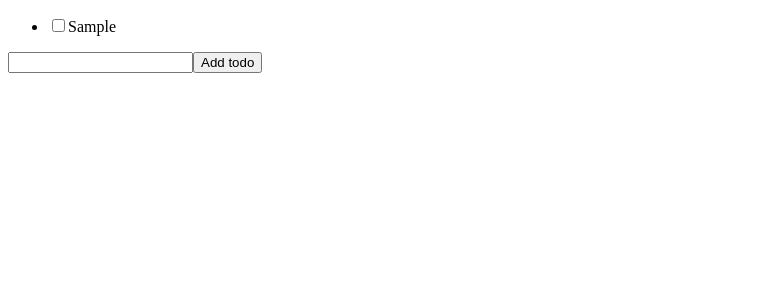
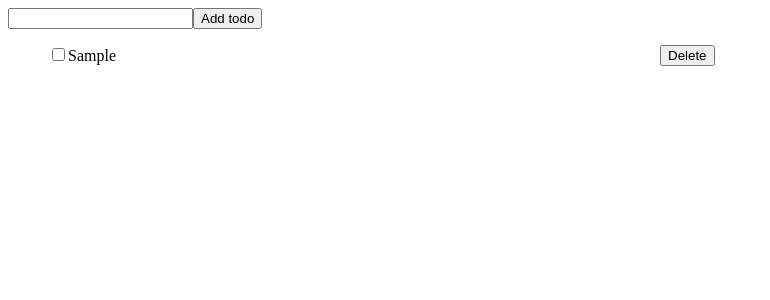
Before and after one commit to godfreyturqz/todo-ts, a React (Create React App) app: page / in a window 1280 px wide. Both pictures are taken after typing "Sample" into the empty fields and a click on the button "Add todo". Shown: the top 300 px of the page, without its empty margins (0-770 px from the left). Built offline with nearby package versions, Linux system fonts and the light colour scheme.

Commit message:
add toggleTodo function

```diff
--- a/src/App.tsx
+++ b/src/App.tsx
@@ -14,10 +14,21 @@ const App: React.FC = () => {
     setTodos([...todos, {text: newTodo, complete: false}])
   }
 
+  const toggleTodo: ToggleTodo = (selectedTodo) => {
+    const newTodos = todos.map(todo => {
+      if(todo !== selectedTodo) return todo
+      return {
+        ...todo,
+        complete: !todo.complete
+      }
+    })
+    setTodos(newTodos)
+  }
+
   return (
     <div>
-      <TodoList todos={todos}/>
       <AddTodoForm addTodo={addTodo}/>
+      <TodoList todos={todos} toggleTodo={toggleTodo}/>
     </div>
   )
 }
--- a/src/TodoList.tsx
+++ b/src/TodoList.tsx
@@ -2,13 +2,14 @@ import TodoListItem from './TodoListItem'
 
 interface TodoListProps {
     todos: Array<Todo>
+    toggleTodo: ToggleTodo
 }
 
-const TodoList: React.FC<TodoListProps> = ({todos}) => {
+const TodoList: React.FC<TodoListProps> = ({todos, toggleTodo}) => {
     return (
         <ul>
             {
-                todos.map(todo => <TodoListItem todo={todo}/> )
+                todos.map(todo => <TodoListItem todo={todo} toggleTodo={toggleTodo}/> )
             }
         </ul>
     )
--- a/src/TodoListItem.tsx
+++ b/src/TodoListItem.tsx
@@ -1,14 +1,21 @@
 interface TodoListItemProps {
     todo: Todo
+    toggleTodo: ToggleTodo
 }
 
-const TodoListItem: React.FC<TodoListItemProps> = ({todo}) => {
+const TodoListItem: React.FC<TodoListItemProps> = ({todo, toggleTodo}) => {
+
     return (
-        <li>
-            <label>
-                <input type="checkbox" checked={todo.complete}/>
-                {todo.text}
-            </label>
+        <li style={{display: 'flex'}}>
+            <div style={{width: '100%'}}>
+                <label style={{textDecoration: todo.complete ? 'line-through' : 'none'}}>
+                    <input type="checkbox" checked={todo.complete} onChange={() => toggleTodo(todo)}/>
+                    {todo.text}
+                </label>
+            </div>
+            <div style={{width: '100%'}}>
+                <button>Delete</button>
+            </div>
         </li>
     )
 }
--- a/src/types.d.ts
+++ b/src/types.d.ts
@@ -4,3 +4,5 @@ type Todo = {
 }
 
 type AddTodo = (newTodo: string) => void
+
+type ToggleTodo = (selectedTodo: Todo) => void
```
